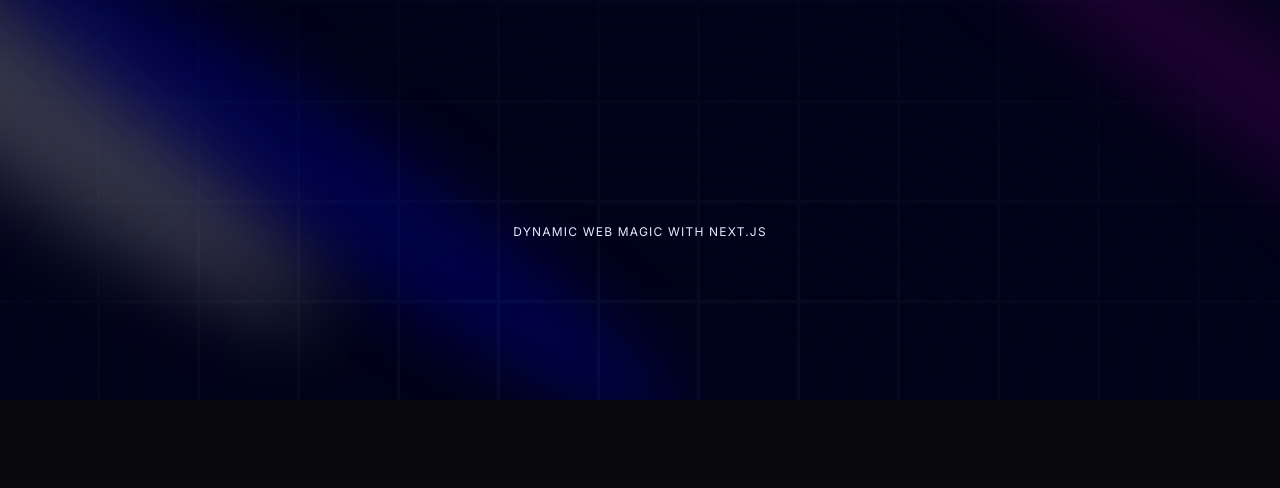
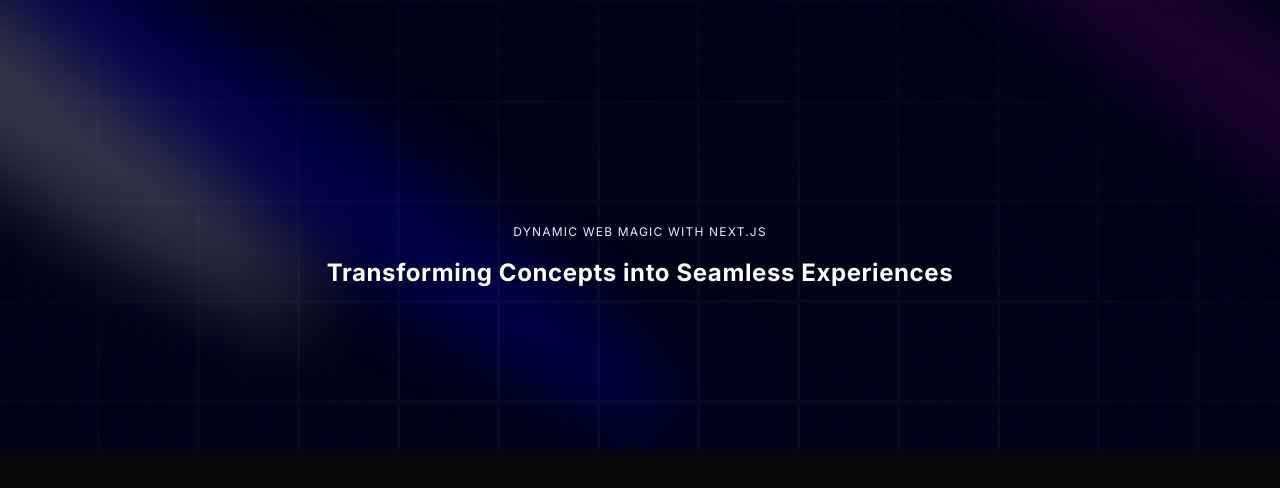
Before and after one commit to capmahin/Portfolio, a Next.js app: page / in a window 1280 px wide. Shown: the top 488 px of the page. Built offline with nearby package versions, Linux system fonts and the light colour scheme.

Commit message:
add 2 props

```diff
--- a/components/Hero.tsx
+++ b/components/Hero.tsx
@@ -1,4 +1,5 @@
 import { Spotlight } from './ui/Spotlight'
+import { TextGenerateEffect } from './ui/TextGenerateEffect'
 
 const Hero = () => {
   return (
@@ -25,6 +26,13 @@
         text-center text-blue-100 max-w-80'>
           Dynamic Web Magic with Next.js
         </h2>
+
+        <TextGenerateEffect
+        className='text-center text-[40px]
+        md:text-5xl lg:text-6xl'
+        words='Transforming Concepts into Seamless
+        Experiences'
+        />
       </div>
     </div>
     </div>
```
